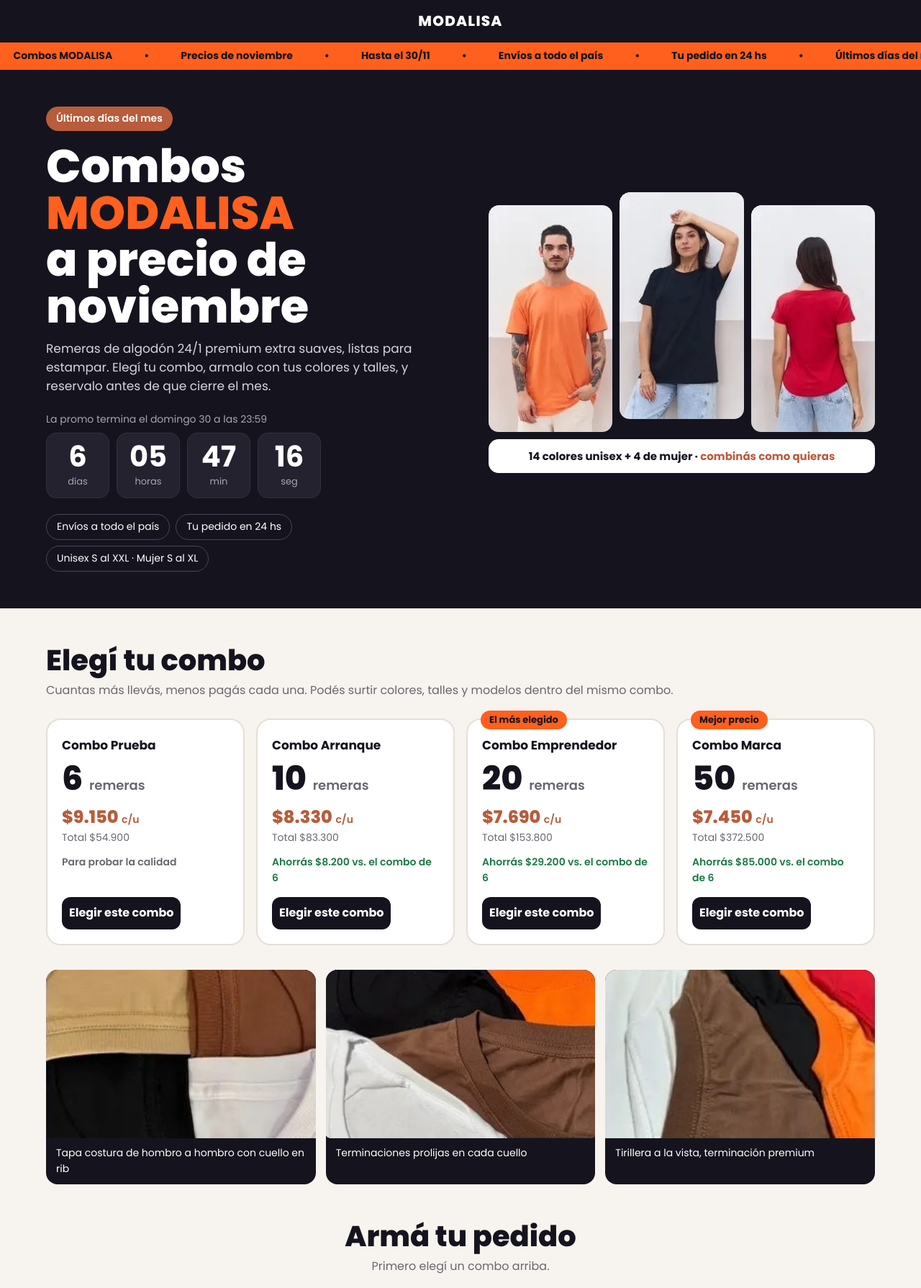
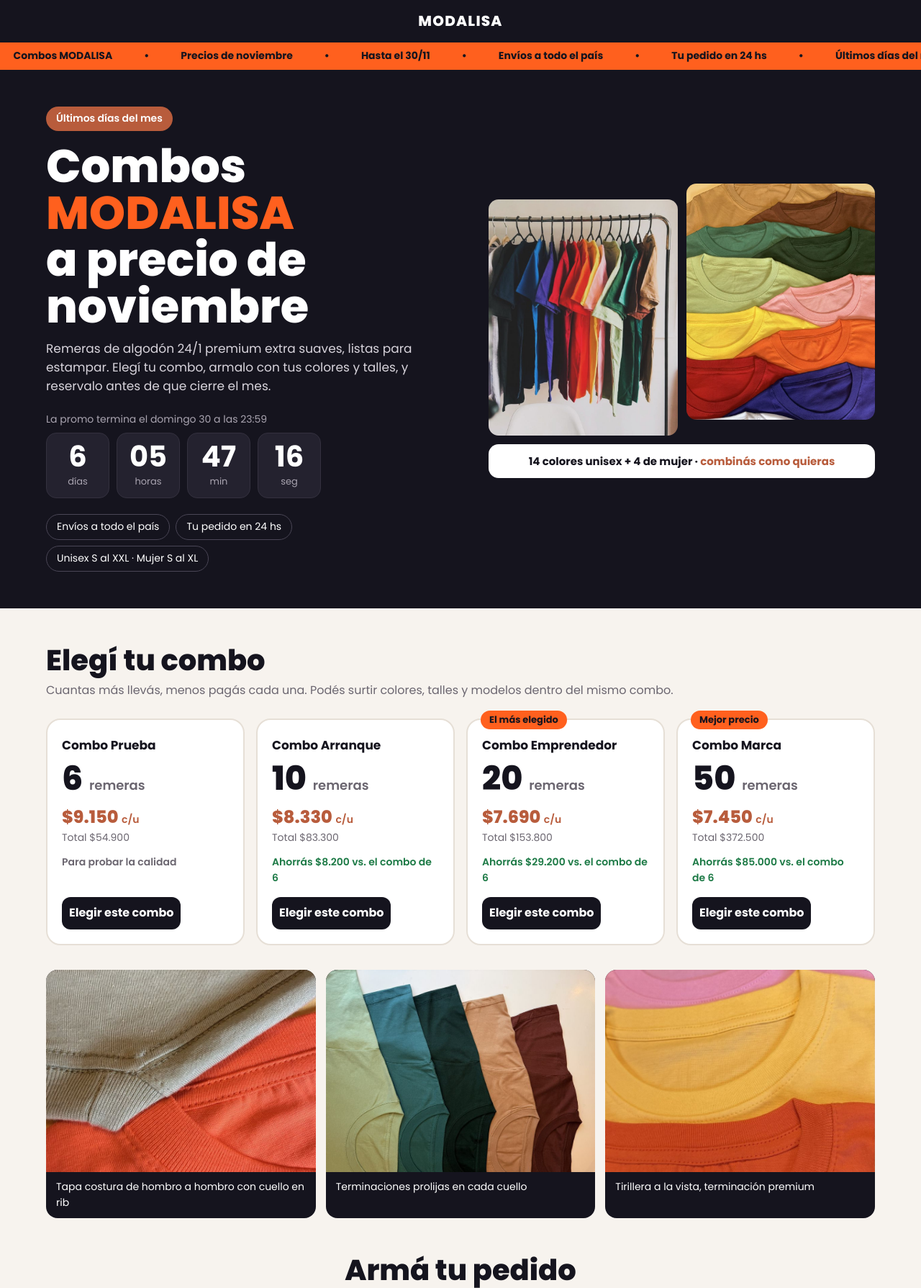
Before and after one commit to modalisaok/3PACKS, a plain HTML site: page combos/index.html in a window 1280 px wide. Shown: the top 1789 px of the page at 72% size. Drawn offline with Linux system fonts and the light colour scheme.

Commit message:
Add files via upload

```diff
--- a/combos/index.html
+++ b/combos/index.html
@@ -38,9 +38,9 @@ h1 em{font-style:normal;color:var(--or)}
 .cl-lbl{font-size:14px;color:#a9a4b0;margin:0 0 8px}
 .pills{display:flex;gap:8px;flex-wrap:wrap;margin-top:22px}
 .pills span{border:1px solid #4a4656;border-radius:99px;padding:6px 14px;font-size:14px}
-.photos{display:grid;grid-template-columns:repeat(3,minmax(0,1fr));gap:10px}
-.photos img{width:100%;aspect-ratio:180/329;object-fit:cover;border-radius:14px;display:block}
-.photos img:nth-child(2){transform:translateY(-18px)}
+.photos{display:grid;grid-template-columns:repeat(2,minmax(0,1fr));gap:12px}
+.photos img{width:100%;aspect-ratio:4/5;object-fit:cover;border-radius:14px;display:block}
+.photos img:nth-child(2){transform:translateY(-22px)}
 .photos .tag{grid-column:1/-1;background:#fff;color:var(--ink);border-radius:14px;padding:12px 16px;font-weight:700;text-align:center;font-size:15px}
 .tag b{color:var(--rust)}
 h2{font-size:clamp(28px,4vw,40px);line-height:1.08;margin:0 0 8px;font-weight:800;text-wrap:balance}
@@ -63,7 +63,7 @@ h2{font-size:clamp(28px,4vw,40px);line-height:1.08;margin:0 0 8px;font-weight:80
 .cb.on .pick span{background:var(--or);color:#15141E}
 .details{display:grid;grid-template-columns:repeat(3,minmax(0,1fr));gap:14px;margin-top:34px}
 .details figure{margin:0;background:var(--ink);border-radius:16px;overflow:hidden;color:#fff}
-.details img{width:100%;aspect-ratio:16/10;object-fit:cover;display:block}
+.details img{width:100%;aspect-ratio:4/3;object-fit:cover;display:block}
 .details figcaption{padding:10px 14px;font-size:14px}
 .build{background:var(--card);border:1px solid var(--line);border-radius:22px;padding:clamp(18px,3vw,32px);max-width:820px;margin:0 auto}
 .prog{display:flex;justify-content:space-between;font-weight:600;font-size:15px;margin-bottom:8px}
@@ -118,7 +118,7 @@ label{font-size:14px;font-weight:600;display:block;margin-bottom:4px}
    <div class="pills"><span>Envíos a todo el país</span><span>Tu pedido en 24 hs</span><span>Unisex S al XXL · Mujer S al XL</span></div>
   </div>
   <div class="photos">
-   <img src="img/m1.jpg" alt="Remera unisex naranja"><img src="img/m3.jpg" alt="Remera unisex negra"><img src="img/m5.jpg" alt="Remera de mujer roja">
+   <img src="img/rack.jpg" alt="Perchero con remeras MODALISA de todos los colores"><img src="img/colores.jpg" alt="Remeras MODALISA de colores apiladas">
    <div class="tag">14 colores unisex + 4 de mujer · <b>combinás como quieras</b></div>
   </div>
  </div>
@@ -130,9 +130,9 @@ label{font-size:14px;font-weight:600;display:block;margin-bottom:4px}
   <p class="sub">Cuantas más llevás, menos pagás cada una. Podés surtir colores, talles y modelos dentro del mismo combo.</p>
   <div class="combos" id="cgrid"></div>
   <div class="details">
-   <figure><img src="img/d1.jpg" alt="Cuello en rib y tapacostura"><figcaption>Tapa costura de hombro a hombro con cuello en rib</figcaption></figure>
-   <figure><img src="img/d2.jpg" alt="Terminación del cuello"><figcaption>Terminaciones prolijas en cada cuello</figcaption></figure>
-   <figure><img src="img/d3.jpg" alt="Tirillera a la vista"><figcaption>Tirillera a la vista, terminación premium</figcaption></figure>
+   <figure><img src="img/rib.jpg" alt="Detalle del cuello en rib y tapacostura"><figcaption>Tapa costura de hombro a hombro con cuello en rib</figcaption></figure>
+   <figure><img src="img/hombros.jpg" alt="Hombros y cuellos de remeras de colores"><figcaption>Terminaciones prolijas en cada cuello</figcaption></figure>
+   <figure><img src="img/cuellos.jpg" alt="Tirillera a la vista en remeras de colores"><figcaption>Tirillera a la vista, terminación premium</figcaption></figure>
   </div>
  </div>
 </section>
```
Also changed, not shown: combos/img/colores.jpg (added), combos/img/cuellos.jpg (added), combos/img/hombros.jpg (added), combos/img/rack.jpg (added), combos/img/rib.jpg (added).
